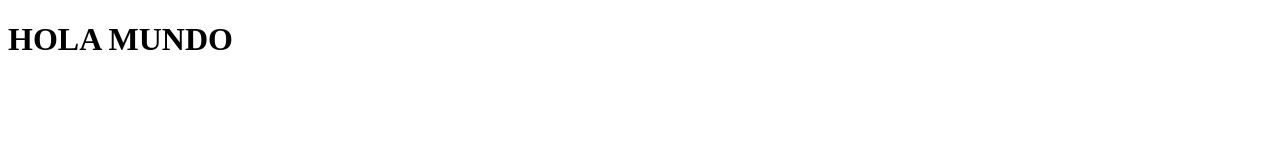
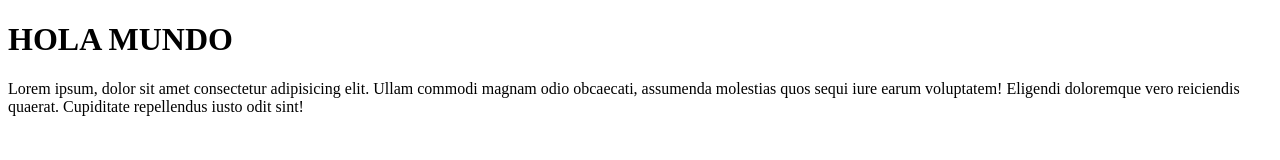
Before and after one commit to eloy411/Eloy411, a plain HTML site: page index.html in a window 1280 px wide. Drawn offline with Linux system fonts and the light colour scheme.

Commit message:
Update index.html

```diff
--- a/index.html
+++ b/index.html
@@ -8,5 +8,6 @@
 </head>
 <body>
     <h1>HOLA MUNDO</h1>
+    <p>Lorem ipsum, dolor sit amet consectetur adipisicing elit. Ullam commodi magnam odio obcaecati, assumenda molestias quos sequi iure earum voluptatem! Eligendi doloremque vero reiciendis quaerat. Cupiditate repellendus iusto odit sint!</p>
 </body>
 </html>
```
